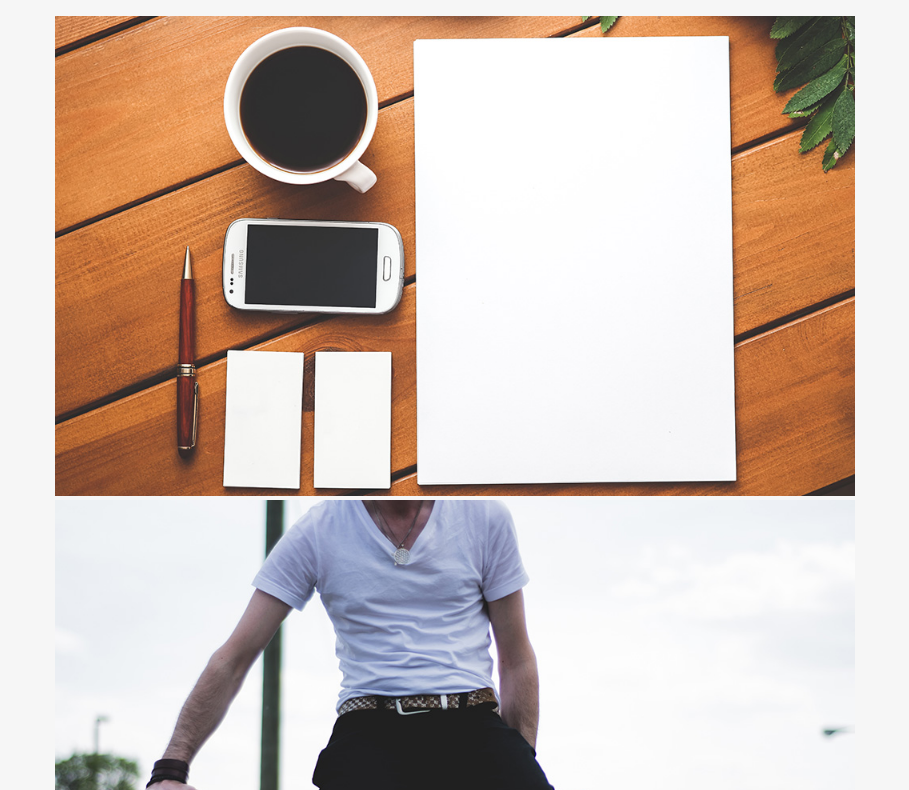
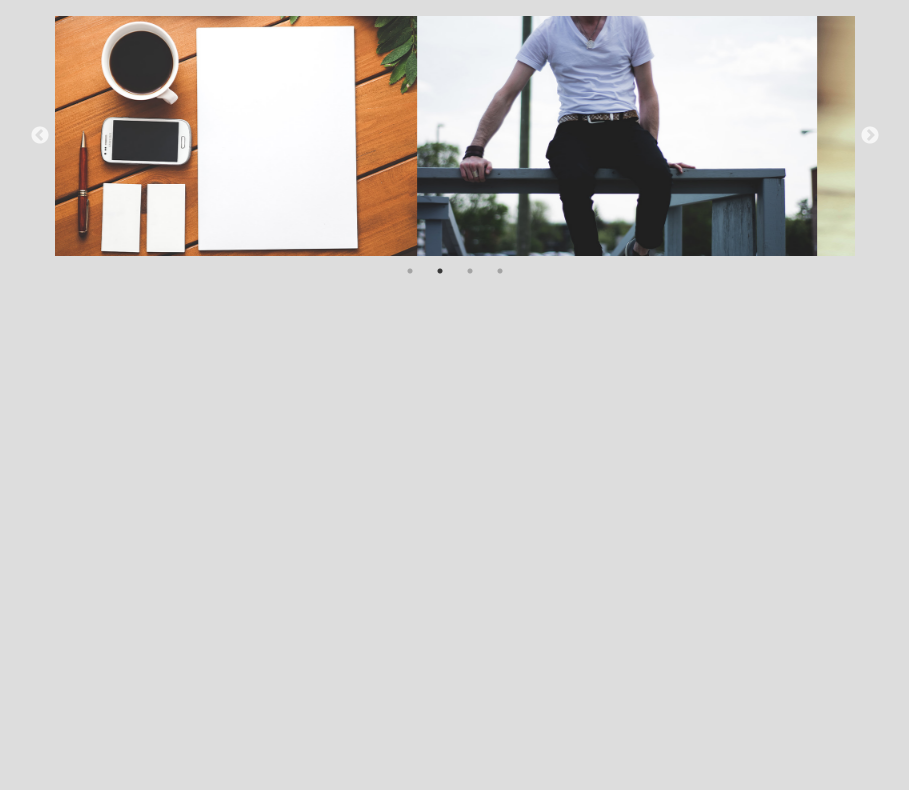
Before and after one commit to tarosjk/202211_jquery, a plain HTML site: page index.html in a window 1280 px wide. Shown: the part 86-876 px from the top of the page, without its empty margins (185-1094 px from the left). After the commit the page ends 800 px from the top, so only its background shows below. Drawn offline with nearby package versions, Linux system fonts and the light colour scheme.

Commit message:
slick設定変更

```diff
--- a/css/style.css
+++ b/css/style.css
@@ -1,7 +1,7 @@
 @charset "UTF-8";
 /* 基本 */
 body {
-  background-color: #F6F6F6;
+  background-color: #ddd;
   padding-bottom: 300px;
 }
 
@@ -34,5 +34,4 @@ h2 {
 .container {
   max-width: 800px;
   margin: 0 auto;
-  overflow: hidden;
 }
--- a/js/script.js
+++ b/js/script.js
@@ -0,0 +1,23 @@
+$(document).ready(function(){
+
+  // slick
+  $('#slick').slick({
+    autoplay: true,
+    autoplaySpeed: 5000,
+    speed: 1000,
+    // fade: true,
+    dots: true,
+    slidesToShow: 2,
+    responsive: [
+      // ~768
+      {
+        breakpoint: 768,
+        settings: {
+          slidesToShow: 1,
+          fade: true,
+        },
+      }
+    ],
+  })
+
+});
```
